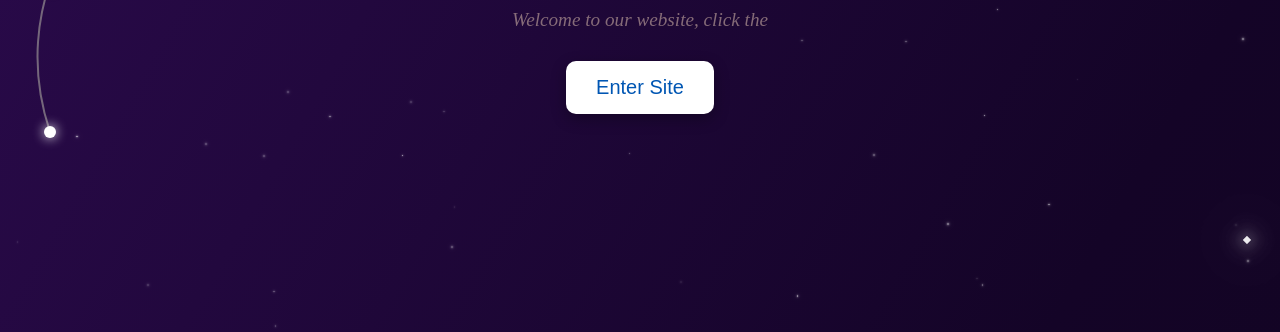
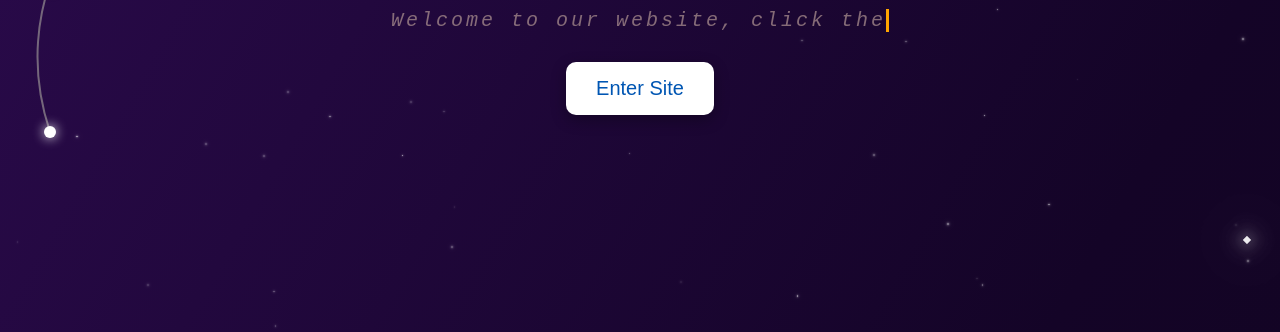
Before and after one commit to islammosmar1/University_housing, a plain HTML site: page index.html in a window 1280 px wide. Shown: the part 468-800 px from the top of the page. Drawn offline with Linux system fonts and the light colour scheme.

Commit message:
Update styles.css

```diff
--- a/styles.css
+++ b/styles.css
@@ -387,17 +387,35 @@ h1:hover,h1:active {
 
 
 }
-p{
+.typewriter {
+    font-family: monospace;
+    overflow: hidden;
+    border-right: .15em solid orange;
+    white-space: nowrap;
+    margin: 0 auto;
+    letter-spacing: .15em;
+    width: fit-content;
     font-size: 20px;;
-}
 
 
-p:hover, p:active {
+  }
+
+.typewriter :hover,:active{
     color: #fff7f7;
     cursor: pointer;
     transition: all 0.7s ease;
+}
 
-}
+  @keyframes typing {
+    from { width: 0 }
+    to { width: 100% }
+  }
+
+  @keyframes blink-caret {
+    from, to { border-color: transparent }
+    50% { border-color: orange; }
+  }
+
 
 @keyframes backgroundMove {
     0% { background-position: 0% 50%; }
```
